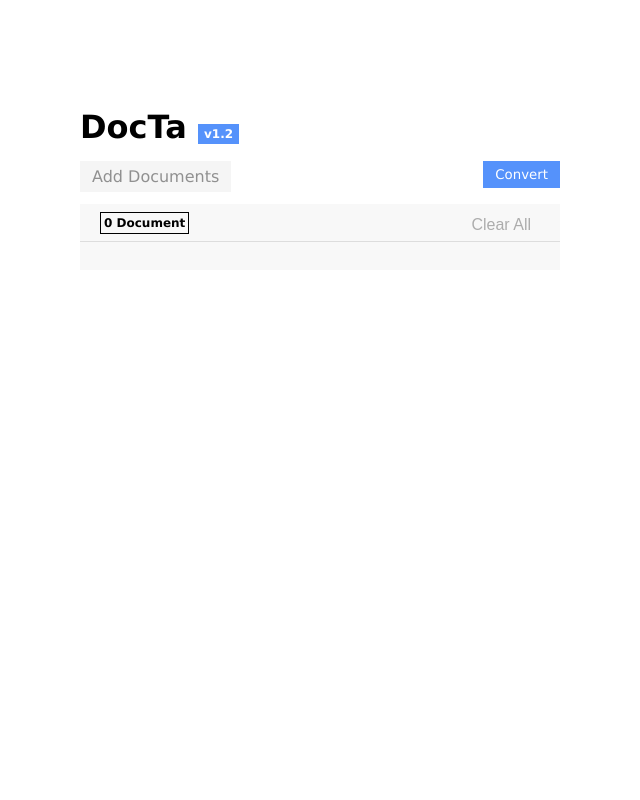
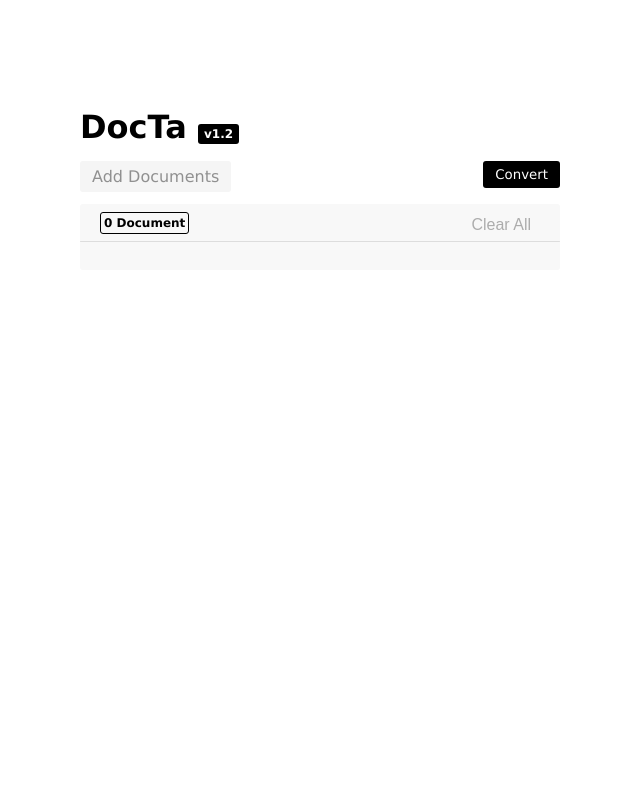
Before and after one commit to kevin-deyoungster/DocTa, a Flask app: page / in a window 1280 px wide. Shown: the whole page, without its empty margins (28-668 px from the left). Run offline with Flask 2, Linux system fonts and the light colour scheme.

Commit message:
updated css a bit

```diff
--- a/static/css/styles.css
+++ b/static/css/styles.css
@@ -1,5 +1,6 @@
 * {
 	font-family: 'Lucida Grande', Helvetica, Arial, sans-serif;
+	border-radius: 3px;
 }
 
 body {
@@ -21,8 +22,7 @@ hr {
 
 .lbl-version {
 	color: white;
-	font-size: 9px;
-	background-color: #5592fb;
+	background-color: #000000;
 	padding: 3px 6px;
 	font-size: 12px;
 }
@@ -34,7 +34,7 @@ hr {
 }
 
 .btn {
-	background-color: #5592fb;
+	background-color: #000000;
 	color: white;
 	border: 1px;
 	padding: 6px 12px;
@@ -42,7 +42,7 @@ hr {
 }
 
 .btn:hover {
-	background-color: #3970cf;
+	background-color: #222222;
 }
 
 .btn:focus {
```
